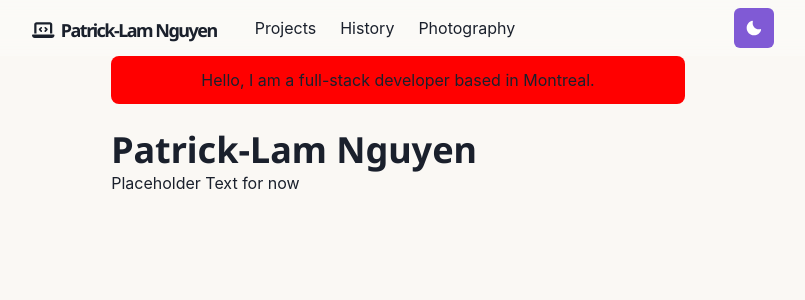
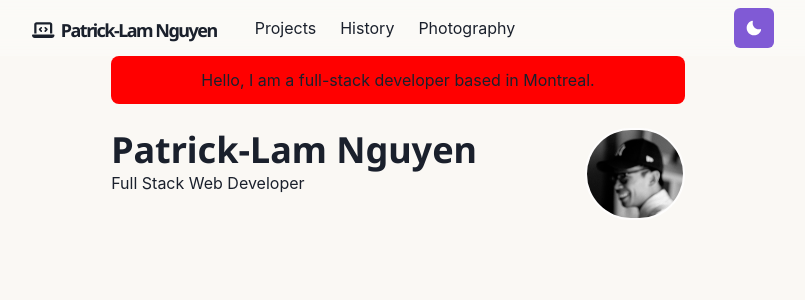
Before and after one commit to PLN2020/nextjs-homepage, a Next.js app: page / in a window 1280 px wide. Shown: the top 300 px of the page, without its empty margins (242-1047 px from the left). Built offline with nearby package versions, Linux system fonts and the light colour scheme.

Commit message:
implemented profile picture

```diff
--- a/pages/index.js
+++ b/pages/index.js
@@ -1,4 +1,4 @@
-import { Container, Box, Heading } from '@chakra-ui/react'
+import { Container, Box, Heading, Image } from '@chakra-ui/react'
 
 const Page = () => {
     return (
@@ -12,7 +12,25 @@ const Page = () => {
                 <Heading as="h2" variant="page-title">
                     Patrick-Lam Nguyen
                 </Heading>
-                <p>Placeholder Text for now</p>
+                <p>Full Stack Web Developer</p>
+            </Box>
+
+            <Box
+                flexShrink={0}
+                mt={{ base: 4, md: 0 }}
+                ml={{ md: 6 }}
+                align="center"
+            >
+                <Image
+                    borderColor="whiteAlpha.800"
+                    borderWidth={2}
+                    borderStyle="solid"
+                    maxWidth="100px"
+                    display="inline-block"
+                    borderRadius="full"
+                    src="/images/patrick.jpg"
+                    alt="Profile Picture"
+                />
             </Box>
         </Box>
     </Container>
```
